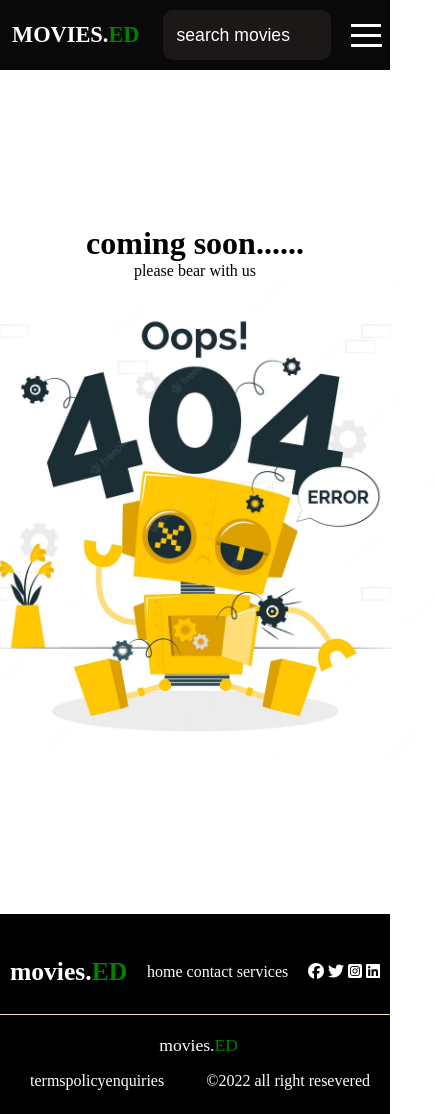
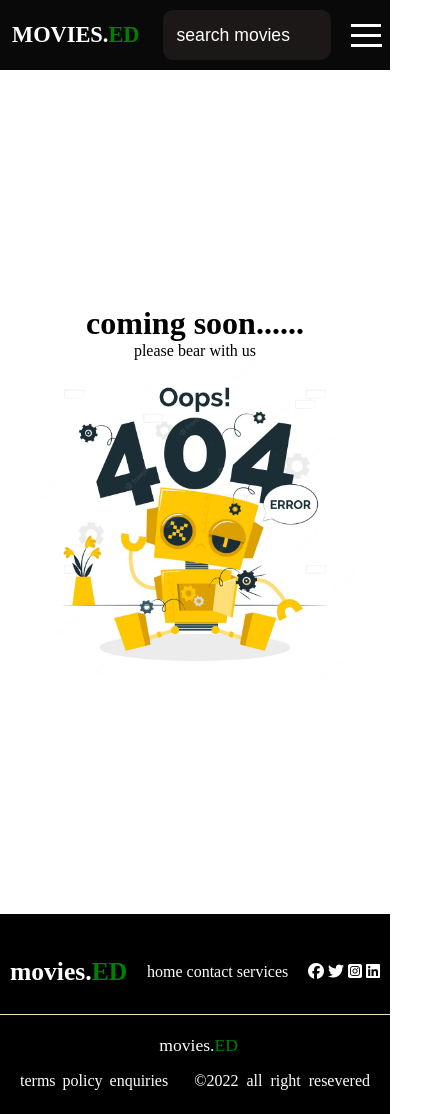
Before and after one commit to Prospetix/movie_sveltekit, a SvelteKit app: page /adventure in a window 390 px wide. Shown: the whole page, 435 px wide, since content can reach past the window. Built offline with nearby package versions, Linux system fonts and the light colour scheme.

Commit message:
omo again

```diff
--- a/src/component/Footer.svelte
+++ b/src/component/Footer.svelte
@@ -102,11 +102,15 @@
             display: flex;
             justify-content: space-around;
             position: absolute;
-            left: 30px;
+            left: 20px;
+        }
+        .terms .links a {
+            margin-right: 7px;
         }
         .terms p{
             position: absolute;
             right: 20px;
+            word-spacing: 4px;
         }
     }
 
--- a/src/routes/adventure/+page.svelte
+++ b/src/routes/adventure/+page.svelte
@@ -18,6 +18,6 @@
         height: 100vh;
     }
     img{
-        width: 30rem;
+        width: 20rem;
     }
 </style>
```
